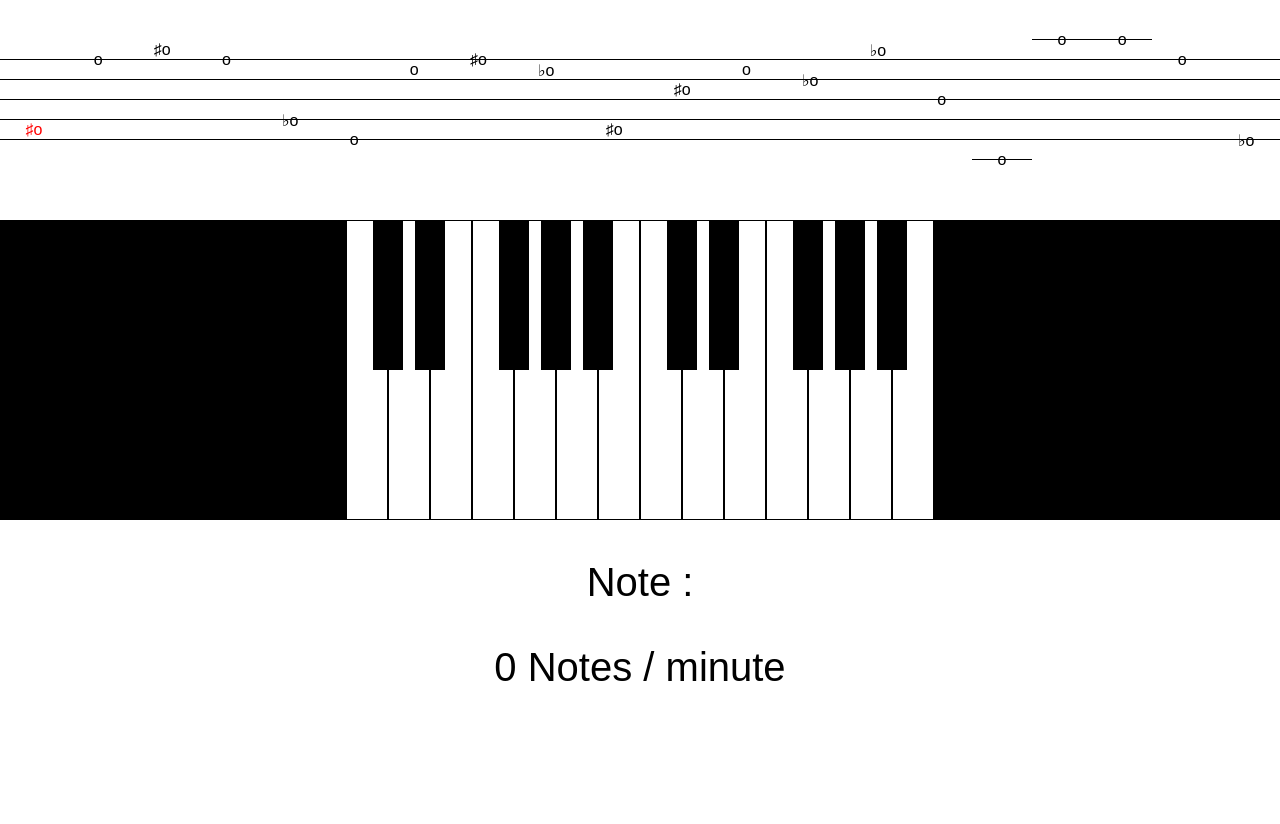
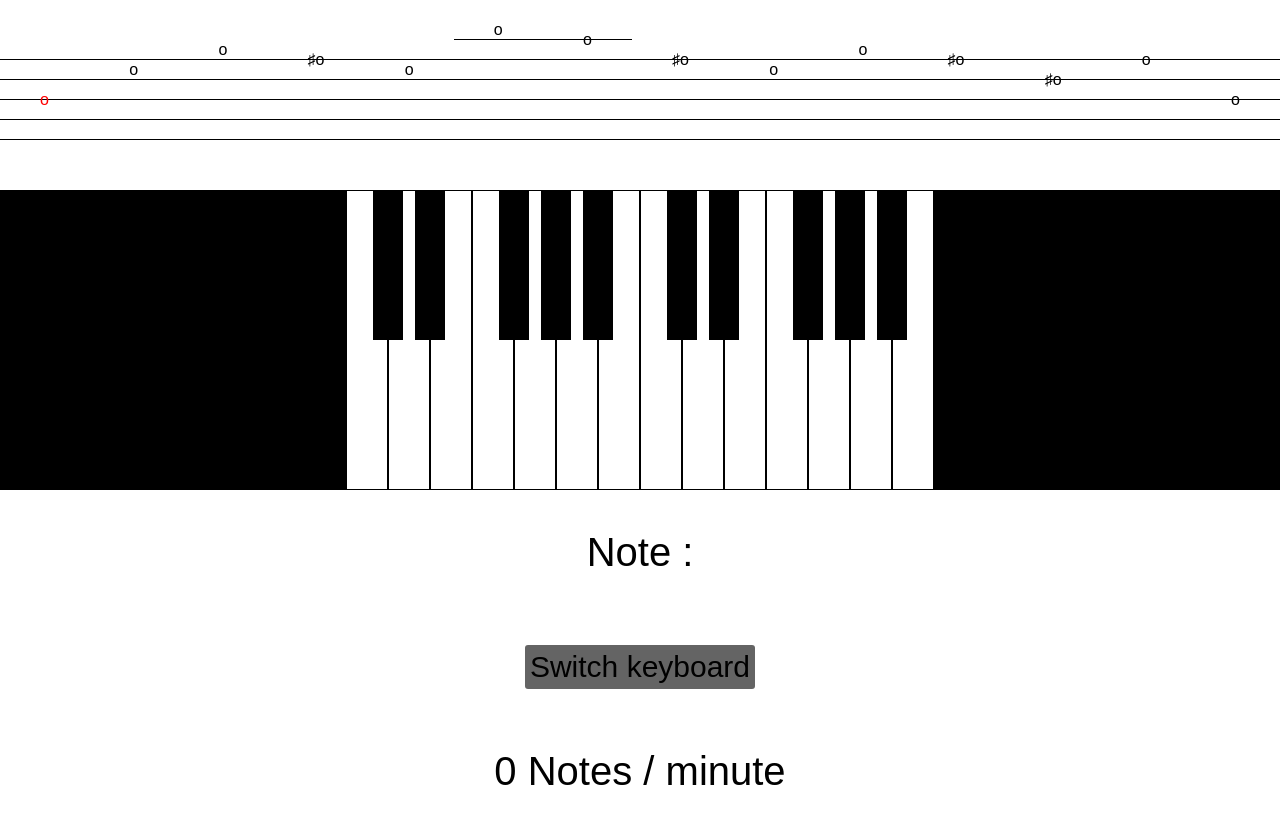
Before and after one commit to piochelepiotr/musicNotes, a React (Create React App) app: page / in a window 1280 px wide. Shown: the top 824 px of the page. Before the commit the page ends 800 px from the top, so only its background shows below. Built offline with nearby package versions, Linux system fonts and the light colour scheme.

Commit message:
add button switch keyboard

```diff
--- a/src/GenerateNotes.js
+++ b/src/GenerateNotes.js
@@ -41,7 +41,7 @@ const buildPartition = (notes) => {
 };
 
 const generateNotes = (length) => {
-    // return buildPartition(hedwigs);
+    return buildPartition(hedwigs);
     let notes = [];
     for(let i = 0; i < length; i++) {
         notes.push({
--- a/src/Input.js
+++ b/src/Input.js
@@ -4,9 +4,23 @@ import styled from 'styled-components';
 import { textChanged, changeKeyboard } from './actions/partitions';
 import { mapping } from './Piano';
 
+const Container = styled.div`
+`;
+
 const StyledInput = styled.p`
     font-size: 40px;
-`
+`;
+
+const Button = styled.p`
+    background-color: rgb(100, 100, 100);
+    font-size: 30px;
+    border-radius: 3px;
+    padding: 5px;
+    display: inline-block;
+    &:hover {
+      background-color: rgb(200,200,200);
+    }
+`;
 
 class Input extends Component {
 
@@ -24,7 +38,10 @@ class Input extends Component {
 
     render() {
         return(
-            <StyledInput>Note : {mapping[this.props.message] ? mapping[this.props.message].readable : ""}</StyledInput>
+            <Container>
+                <StyledInput>Note : {mapping[this.props.message] ? mapping[this.props.message].readable : ""}</StyledInput>
+                <Button onClick={() => { this.props.changeKeyboard() }}>Switch keyboard</Button>
+            </Container>
         )
     }
 }
```
